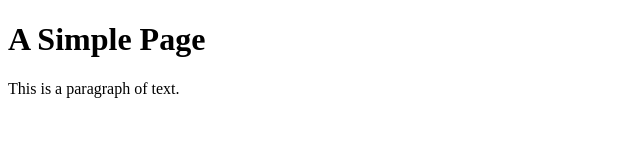
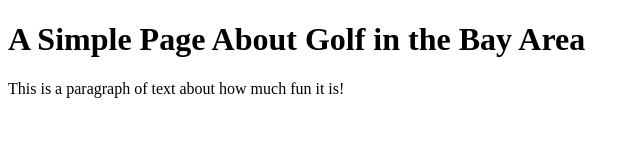
Before and after one commit to mr-mdd/CSCK543_MMA_Duchesne, a plain HTML site: page index.html in a window 1280 px wide. Shown: the whole page, without its empty margins (0-640 px from the left). Drawn offline with Linux system fonts and the light colour scheme.

Commit message:
Initial Commit

```diff
--- a/index.html
+++ b/index.html
@@ -5,7 +5,7 @@
     <title>Page Title</title>
 </head>
 <body>
-    <h1>A Simple Page</h1>
-    <p>This is a paragraph of text.</p>
+    <h1>A Simple Page About Golf in the Bay Area</h1>
+    <p>This is a paragraph of text about how much fun it is!</p>
 </body>
 </html>
```
Also changed, not shown: 1 other file.
